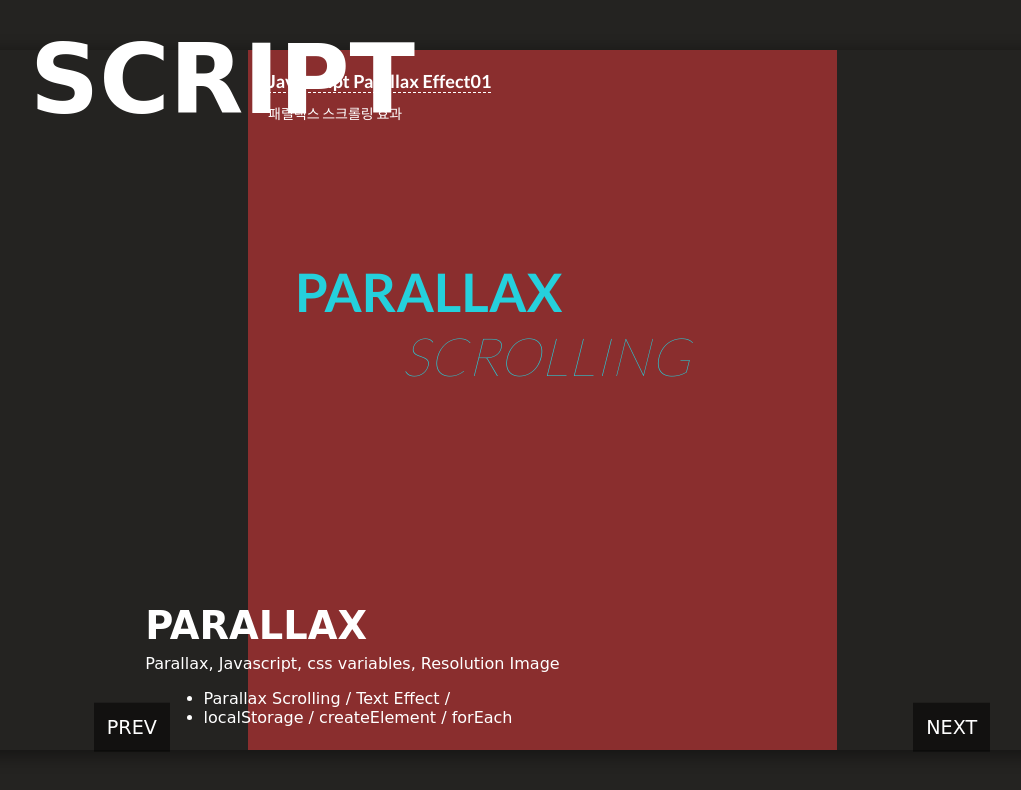
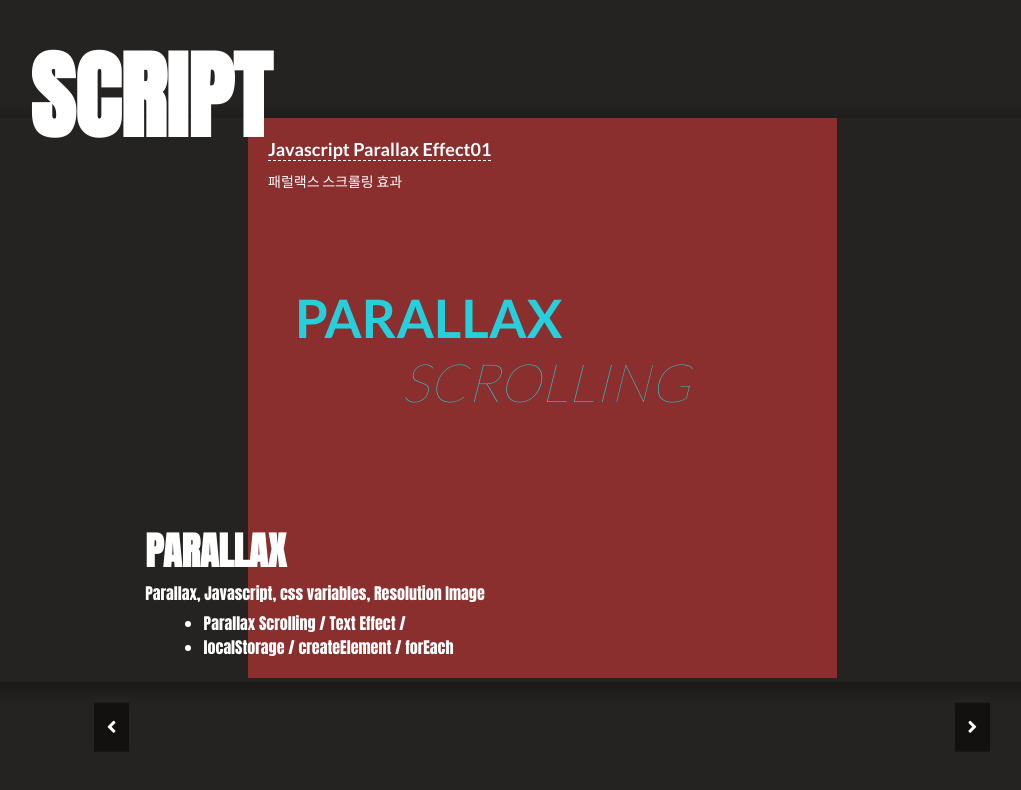
Before and after one commit to s0369852/css_animation, a plain HTML site: page slide2.html in a window 1280 px wide. Shown: the whole page, without its empty margins (98-1119 px from the left). Drawn offline with nearby package versions, Linux system fonts and the light colour scheme; a web font is replaced by a local one.

Commit message:
슬라이드 이미지 크기 변경

```diff
--- a/slide2.html
+++ b/slide2.html
@@ -6,6 +6,11 @@
     <meta name="viewport" content="width=device-width, initial-scale=1.0">
     <title>Slider06 - 좌우로 움직이는 슬라이드</title>
     <link href="https://fonts.googleapis.com/css2?family=Finger+Paint&display=swap" rel="stylesheet">
+    <link rel="stylesheet" href="https://use.fontawesome.com/releases/v5.15.1/css/all.css" integrity="sha384-vp86vTRFVJgpjF9jiIGPEEqYqlDwgyBgEF109VFjmqGmIY/Y4HV4d3Gp2irVfcrp" crossorigin="anonymous">
+
+    <link href="https://fonts.googleapis.com/css2?family=Anton&display=swap" rel="stylesheet">
+    <link href="https://fonts.googleapis.com/css2?family=Fjalla+One&display=swap" rel="stylesheet">
+    <link href="https://cdn.jsdelivr.net/gh/projectnoonnu/noonfonts_two@1.0/NotoSerifKR.woff" rel="stylesheet">
 
     <style>
         @font-face { font-family: 'fromdamiM'; src: url('https://cdn.jsdelivr.net/gh/projectnoonnu/noonfonts_ten@1.0/fromdamiM.woff') format('woff'); font-weight: normal; font-style: normal; }
@@ -35,13 +40,14 @@
 
         /* slide */
 
-        .slider-wrap {position: relative; height: 100vh;}
+        .js {position: relative; height: 100vh;}
 
-        .slider-wrap .title {
+        .js .title {
             position: absolute;
             left: 10%;
             top: 3%;
             z-index: 1000;
+            font-family: 'Anton', sans-serif;
             font-size: 4rem;
         }
 
@@ -61,8 +67,8 @@
             justify-content: center;
         }
         .slider-img .sliders {
-            width: 625px;
-            height: 700px;
+            /* width: 625px;
+            height: 700px; */
             display: flex;
             position: relative;
             justify-content: center;
@@ -71,7 +77,7 @@
 
         .slider-img .sliders .content iframe {
             width: 46vw;
-            height: 100%;
+            height: 70vh;
         }
 
         .slider-img .sliders .content h2 {
@@ -79,23 +85,26 @@
             bottom: 8vw;
             left: -8vw;
             font-size: 3vw;
+            font-family: 'Anton', sans-serif;
         }
         .slider-img .sliders .content p {
             position: absolute;
             bottom: 6vw;
             left: -8vw;
+            font-family: 'Anton', sans-serif;
         }
         .slider-img .sliders .content ul {
             position: absolute;
             bottom: 1vw;
             left: -5vw;
+            font-family: 'Anton', sans-serif;
         }
 
         .slider-img .sliders img {
             width: 50vw;
             height: 60vh;
         }
-        .slider-btn a{
+        .slider-btn a {
             position: absolute;
             bottom: 3%;
             transform: translateY(-50%);
@@ -120,7 +129,7 @@
     <section id="section5">
         <div class="container">
             <div class="row">
-                <div class="slider-wrap">
+                <div class="js">
                     <div class="title">
                         <h2>SCRIPT</h2>
                     </div>
@@ -163,8 +172,8 @@
                     </div>
                 </div>
                 <div class="slider-btn">
-                    <a href="#" class="prev">prev</a>
-                    <a href="#" class="next">next</a>
+                    <a href="#" class="prev"><i class="fas fa-angle-left"></i></a>
+                    <a href="#" class="next"><i class="fas fa-angle-right"></i></a>
                 </div>
             </div>
         </div>
```
